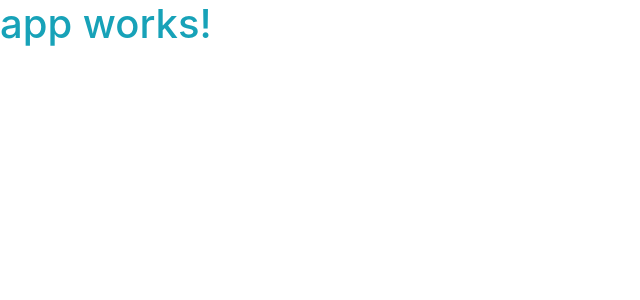
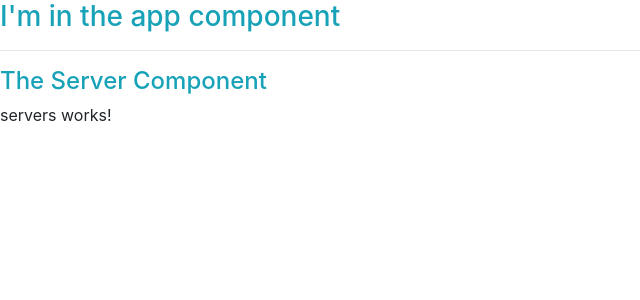
Before and after one commit to dhruvaprajapati/angular4starter, an Angular app: page / in a window 1280 px wide. Shown: the top 300 px of the page, without its empty margins (0-640 px from the left). Built offline with nearby package versions, Linux system fonts and the light colour scheme.

Commit message:
Adding component using ng generate component servers and manuallly adding files and entry in app.modules

```diff
--- a/src/app/app.component.html
+++ b/src/app/app.component.html
@@ -1,3 +1,4 @@
-<h1 class="text-info">
-  {{title}}
-</h1>
+<h3 class="text-info">I'm in the app component</h3>
+<hr>
+<app-server></app-server>
+<app-servers></app-servers>
--- /dev/null
+++ b/src/app/server/server.component.html
@@ -0,0 +1 @@
+<h4 class="text-info">The Server Component</h4>
--- /dev/null
+++ b/src/app/server/server.component.ts
@@ -0,0 +1,12 @@
+/**
+ * Created by dhruv on 30-05-2017.
+ */
+import { Component } from '@angular/core';
+// Decorator
+@Component({
+  selector : 'app-server',
+  templateUrl: './server.component.html',
+})
+export class ServerComponent {
+
+}
--- /dev/null
+++ b/src/app/servers/servers.component.html
@@ -0,0 +1,3 @@
+<p>
+  servers works!
+</p>
--- /dev/null
+++ b/src/app/servers/servers.component.ts
@@ -0,0 +1,15 @@
+import { Component, OnInit } from '@angular/core';
+
+@Component({
+  selector: 'app-servers',
+  templateUrl: './servers.component.html',
+  styleUrls: ['./servers.component.css']
+})
+export class ServersComponent implements OnInit {
+
+  constructor() { }
+
+  ngOnInit() {
+  }
+
+}
```
Also changed, not shown: src/app/app.module.ts (+6 -1 lines), src/app/servers/servers.component.css (added).
